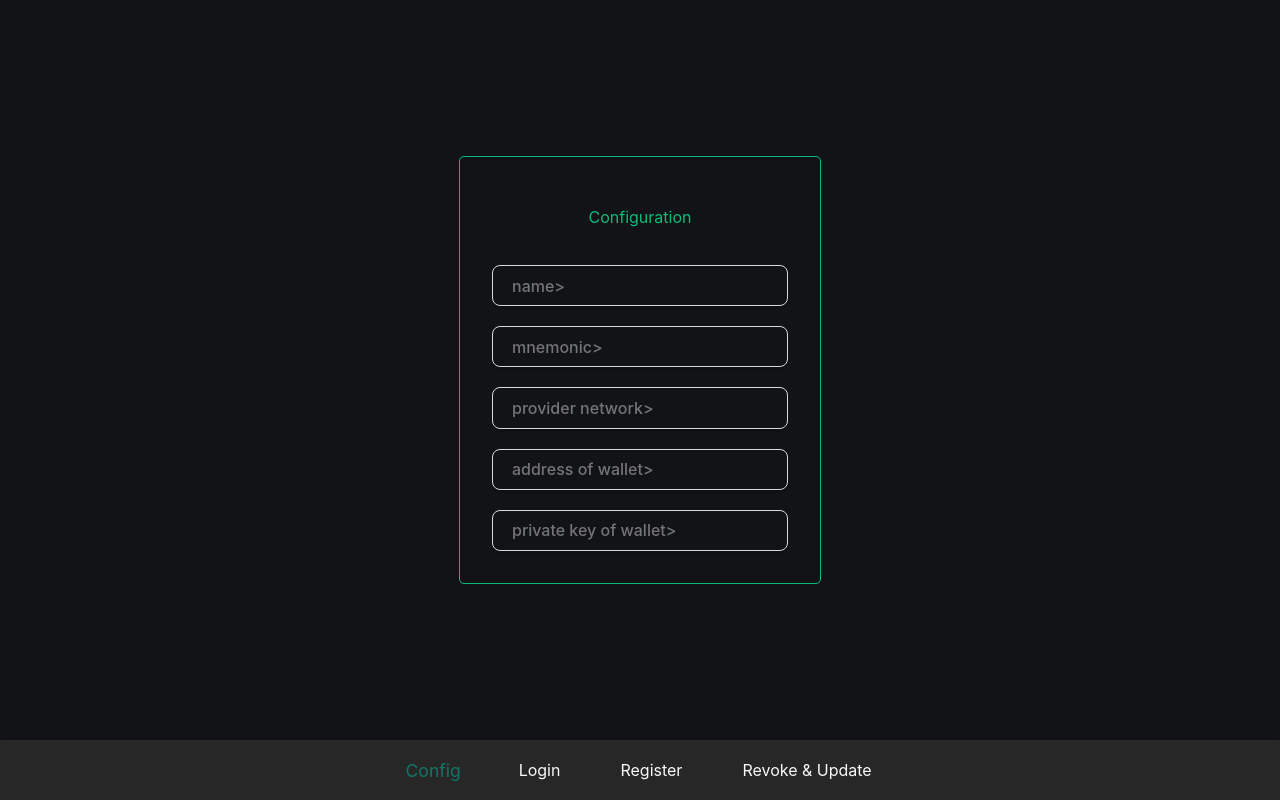
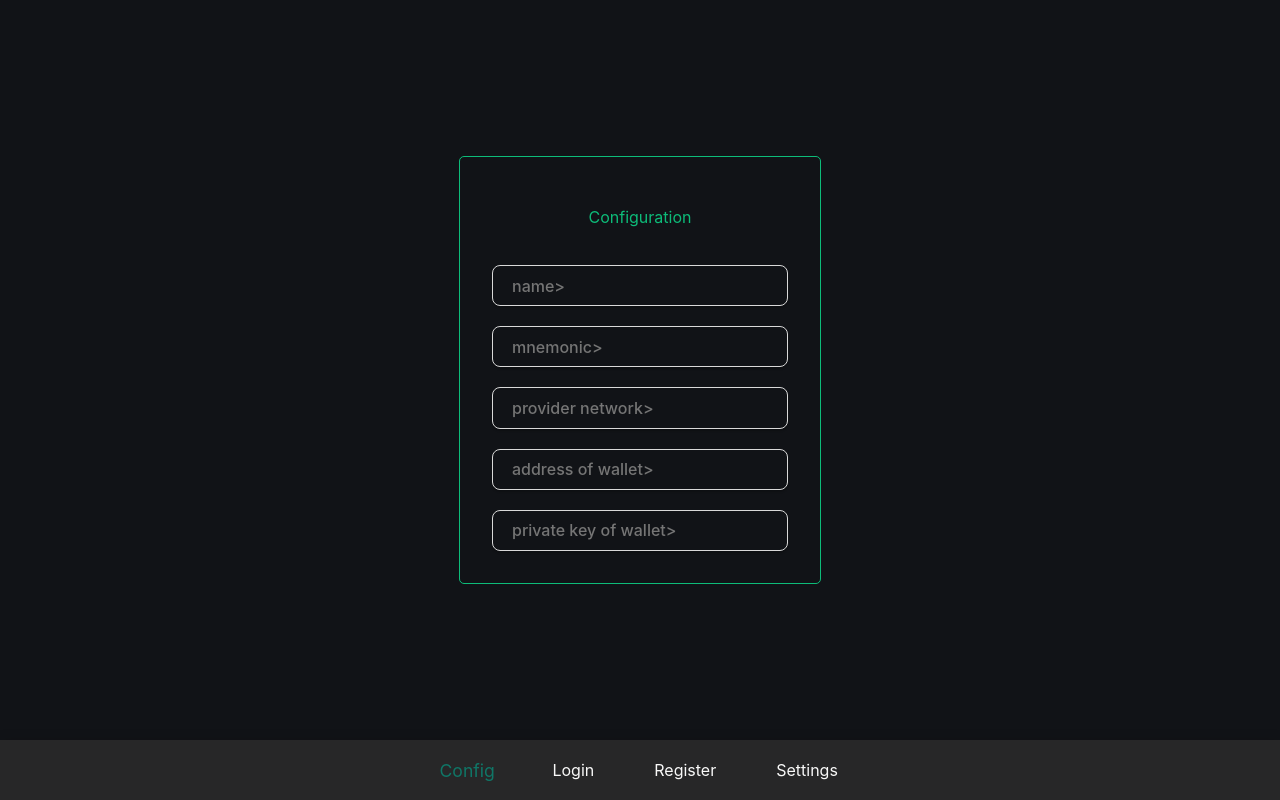
Before and after one commit to Argrule/Authorization_APP, a React (Vite) app: page / in a window 1280 px wide. Built offline with nearby package versions, Linux system fonts and the light colour scheme.

Commit message:
:art: fix: rename settings nav

```diff
--- a/src/component/NavBar.jsx
+++ b/src/component/NavBar.jsx
@@ -8,7 +8,7 @@ const NavBar = () => {
         { id: 1, name: 'Config', path: '/' },
         { id: 2, name: 'Login', path: '/log' },
         { id: 3, name: 'Register', path: '/register' },
-        { id: 4, name: 'Revoke & Update', path: '/settings' },
+        { id: 4, name: 'Settings', path: '/settings' },
     ];
 
     const handleNavClick = (path) => {
```
Also changed, not shown: 1 other file (tests, documents, lock files or other folders).
